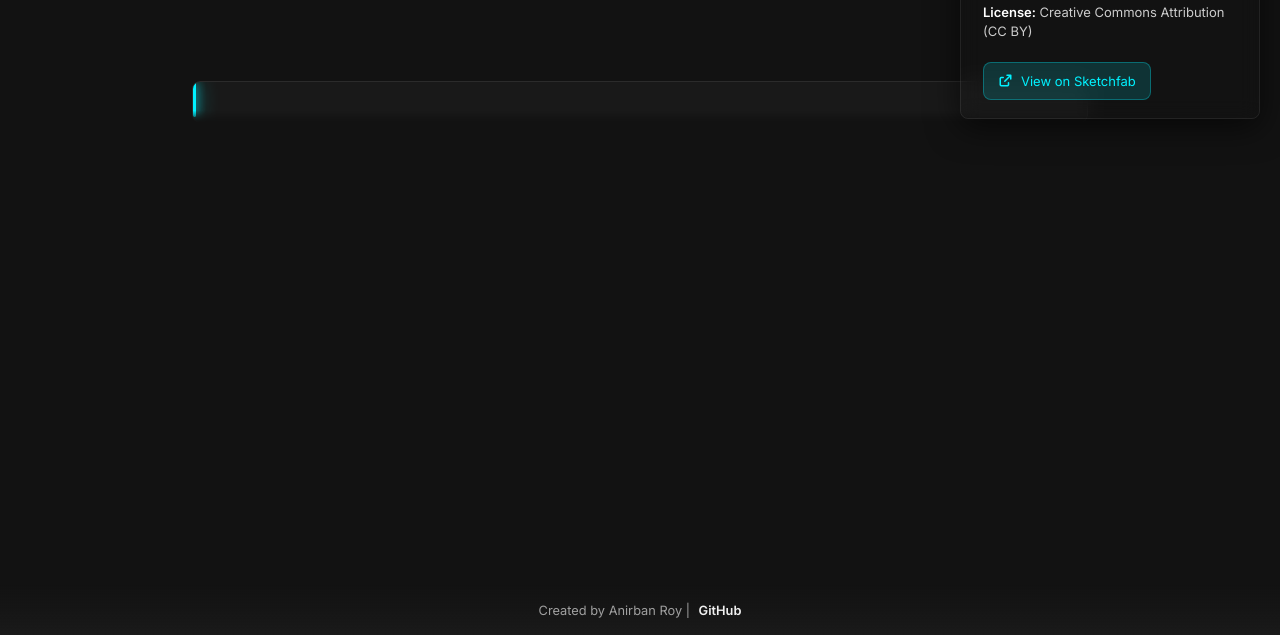
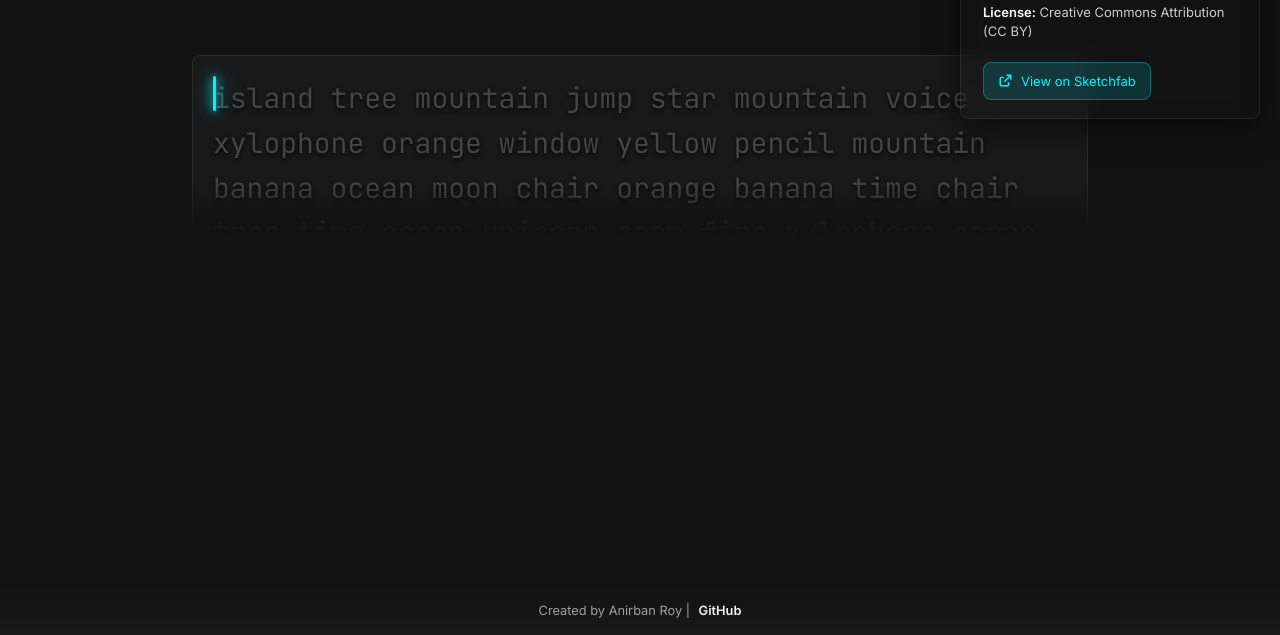
Before and after one commit to anirban-roy628/Anirban-Roy-server-portfolio, a website: page public/typemaster/index.html in a window 1280 px wide. Shown: the part 165-800 px from the top of the page. Drawn offline with Linux system fonts and the light colour scheme; some packages are replaced by stand-ins of ours; a script that the page names is missing.

Commit message:
Update index.html

```diff
--- a/public/typemaster/index.html
+++ b/public/typemaster/index.html
@@ -181,6 +181,7 @@
 </body>
 <script type="module" defer src="https://ajax.googleapis.com/ajax/libs/model-viewer/4.0.0/model-viewer.min.js"></script>
 
-<script src="public/typemaster/script.js" defer></script>
+<script src="/typemaster/script.js" defer></script>
+
 
 </html>
```
